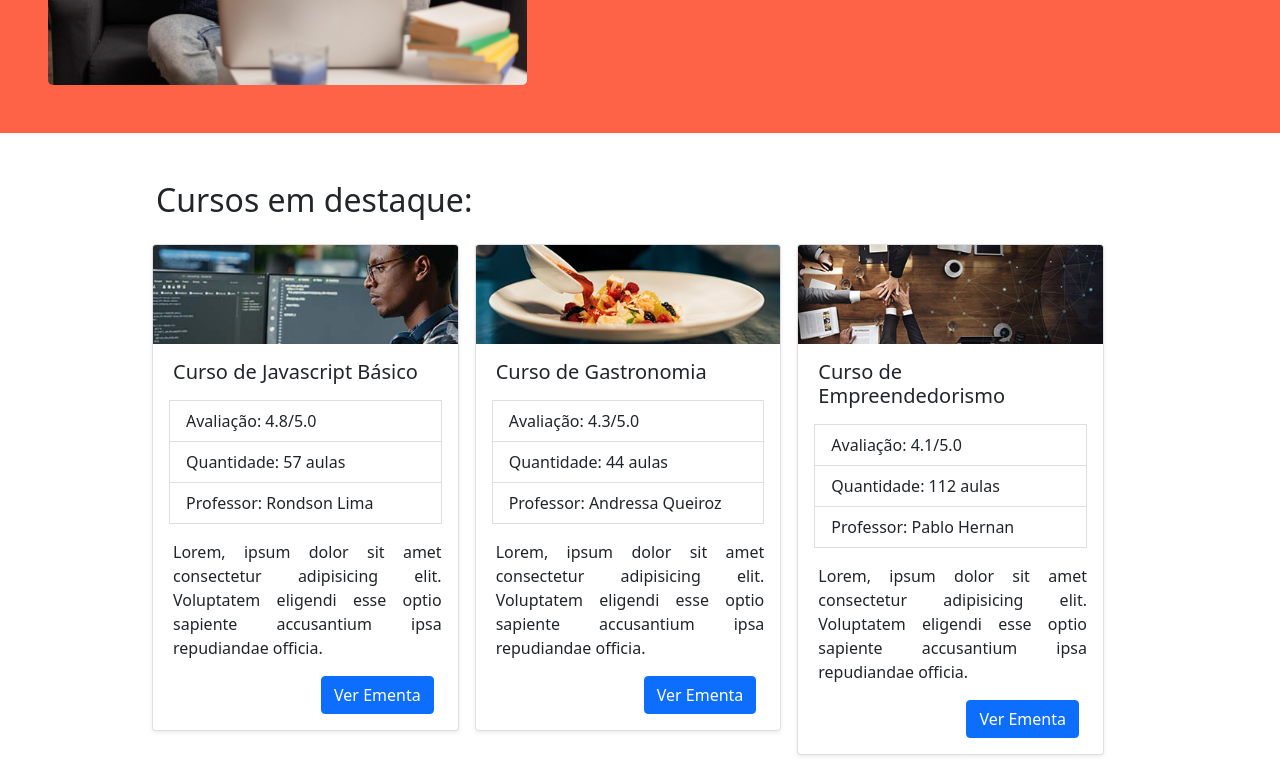
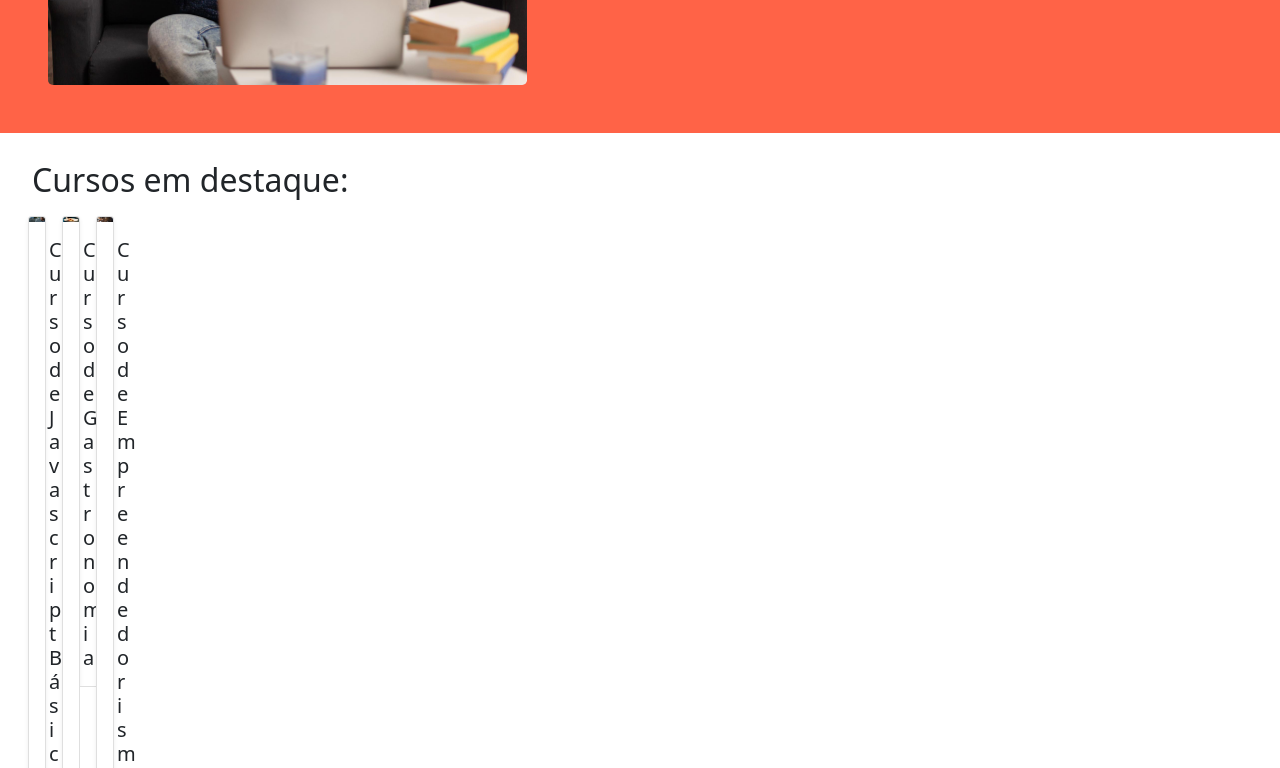
Before and after one commit to victorcova/Tera-Bootstrap, a plain HTML site: page tera-treinamento-bootstrap-03.html in a window 1280 px wide. Shown: the part 1280-2048 px from the top of the page. Drawn offline with nearby package versions, Linux system fonts and the light colour scheme; no server answers.

Commit message:
Update tera-treinamento-bootstrap-03.html

```diff
--- a/tera-treinamento-bootstrap-03.html
+++ b/tera-treinamento-bootstrap-03.html
@@ -158,7 +158,8 @@
                 <div class="col-md-8 p-lg-5 mx-auto my-5 p-4">
                 <h1 class="display-4 font-weight-bolder text-white pt-4">Colocamos seu curso em evidência para o mundo!</h1>
                 <p class="lead font-weight-normal text-white p-4">Lorem ipsum dolor sit amet consectetur adipisicing elit. Consequatur optio commodi cum qui repudiandae explicabo a similique! Accusantium dolorem non iusto quasi soluta cumque facere repellendus sequi.</p>
-                <a class="btn btn-outline-secondary border-light text-white" href="#">Saiba mais</a>
+                <a class="btn btn-outline-secondary border-light text-white" href="#featurettes">Saiba mais</a>
+                <img src="img/bubbly-imgs/icons/arrowDown.gif" style="max-width: 15px;">
                 </div>
                 <div class="product-device shadow-sm d-none d-md-block"></div>
                 <div class="product-device product-device-2 shadow-sm d-none d-md-block"></div>
@@ -200,12 +201,12 @@
 
     <!-- CARDS CURSOS EM DESTAQUE API LOCAL -->
     <section id="cardsCursosDestaque">
-        <div class="row container-fluid">
-            <div class="col-md-10 p-5 m-auto" id="myCardsCursosDestaque">
-                <div class="col-xs text-left">
-                    <h2 class="mb-3">Cursos em destaque:</h2>
+        <div class="row container-fluid m-1 pt-4 pb-4">
+            <div class="col-auto" id="myCardsCursosDestaque">
+                <div class="col-sm text-left">
+                    <h2 class="col-auto">Cursos em destaque:</h2>
                 </div>
-                <div class="row row-cols-md-3" id="rowCardsCursosDestaque">
+                <div class="row row-cols-lg-3 row-cols-md-1 row-cols-sm-1 col-xl-1" id="rowCardsCursosDestaque">
 
                 </div>
             </div>
```
